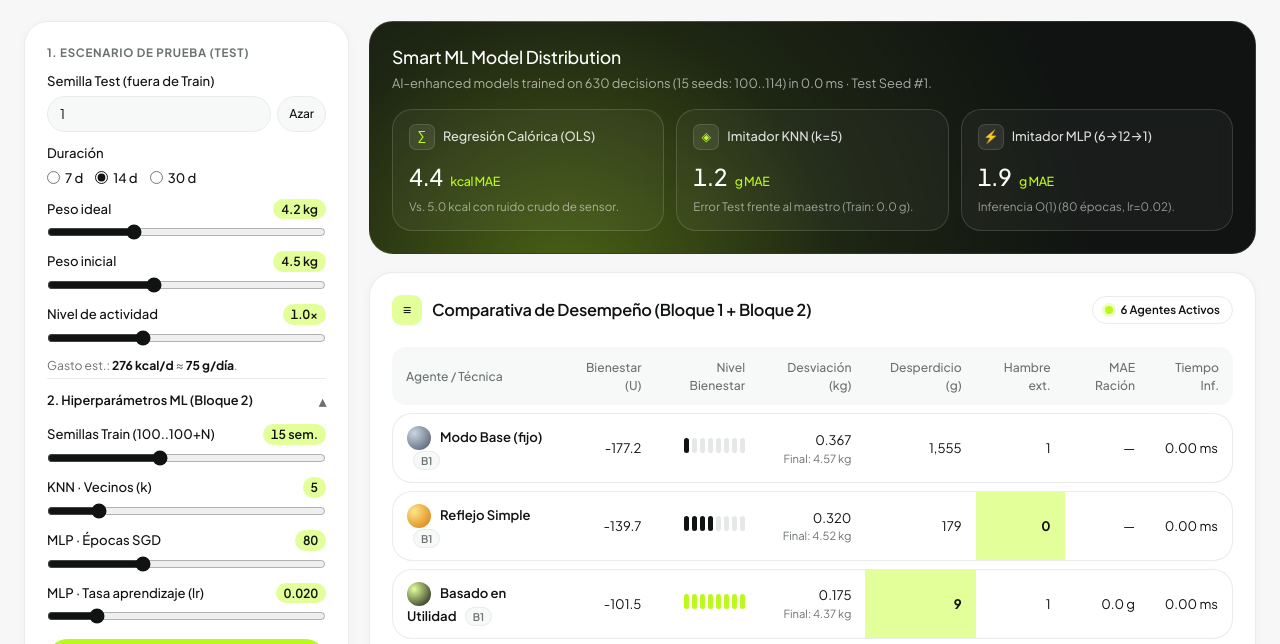
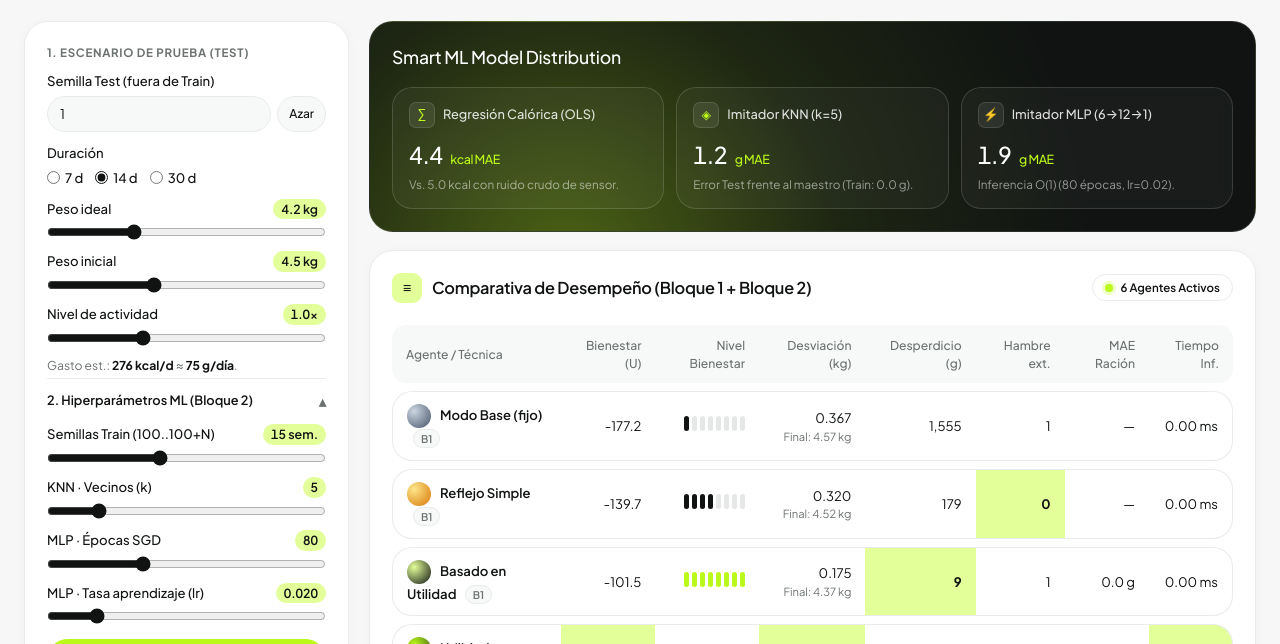
Before and after one commit to RafaelChapo/AI-2026-2-Equipo10-LosDonatellos, a plain HTML site: page index.html in a window 1280 px wide. Shown: the part 96-740 px from the top of the page. Drawn offline with nearby package versions, Linux system fonts and the light colour scheme.

```diff
--- a/index.html
+++ b/index.html
@@ -1306,7 +1306,7 @@ function initUI() {
 
   function renderMLCards(comp) {
     const s = TRAINED.stats;
-    $('trainSummary').innerHTML = `AI-enhanced models trained on ${s.nSamples} decisions (${s.nSeeds} seeds: 100..${99 + s.nSeeds}) in ${f(s.trainMs, 1)} ms · Test Seed #${P.seed}.`;
+    $('trainSummary').innerHTML = ``;
     $('mlCards').innerHTML = `
       <div class="ml-metric">
         <div class="ml-metric-head">
```
